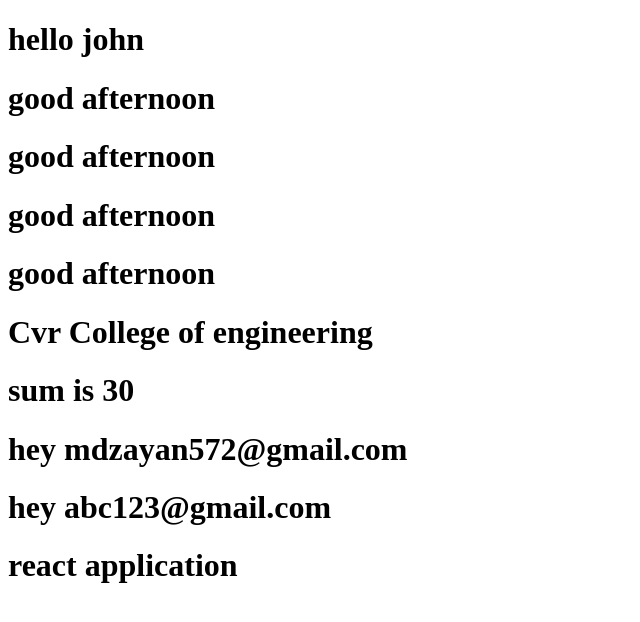
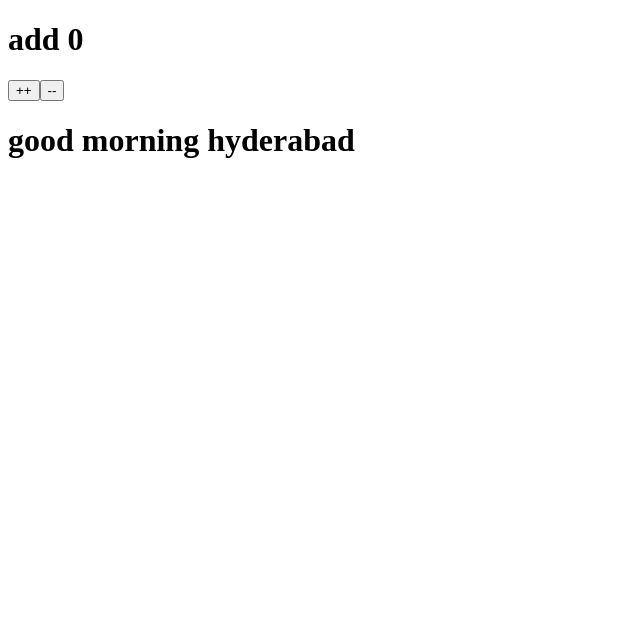
Before and after one commit to ZainUlAbideen572/react-cicd, a React (Create React App) app: page / in a window 1280 px wide. Shown: the top 622 px of the page, without its empty margins (0-640 px from the left). Built offline with nearby package versions, Linux system fonts and the light colour scheme.

Commit message:
first commit

```diff
--- a/public/index.html
+++ b/public/index.html
@@ -7,6 +7,6 @@
     <title>Document</title>
 </head>
 <body>
-    <div  id="root"></div>
+    <div id="class"></div>
 </body>
 </html>
--- a/src/App.js
+++ b/src/App.js
@@ -1,21 +1,11 @@
 import React from "react";
-import Name from "./components/Name";
-import Greet from "./components/Greet";
-import College from "./components/College"
-import Email from "./components/Email";
-import Sum from "./components/Sum";
-function App(){
-    return <div>
-        <Name value="john"/>
-        <Greet/>
-        <Greet/>
-        <Greet/>
-        <Greet/>
-        <College/>
-        <Sum/>
-        <Email value="mdzayan572@gmail.com"/>
-        <Email value="abc123@gmail.com"/>
-        <h1>react application</h1>
-        </div>
- }
- export default App;
+import Events from "./components/Events";
+class counter extends React.Component{
+   render(){
+    return<div>
+        <Events/>
+        <h1>good morning hyderabad</h1>
+    </div>
+   }
+}
+export default counter;
--- a/src/components/College.js
+++ /dev/null
@@ -1,5 +0,0 @@
-import React from "react";
-function College(){
-   return<h1>Cvr College of engineering</h1>
-}
-export default College;
--- a/src/components/Email.js
+++ /dev/null
@@ -1,5 +0,0 @@
-import React from "react";
-function Email(props){
-    return<h1>hey {props.value}</h1>
-}
-export default Email;
--- /dev/null
+++ b/src/components/Events.js
@@ -0,0 +1,23 @@
+import React from "react";
+class Events extends React.Component{
+   state={
+    count:0
+   }
+   inc=()=>{
+   const current=this.state.count
+   this.setState=({count:current+1})
+
+   }
+   dec=()=>{
+    const current=this.state.count
+    this.setState=({count:current-1})
+   }
+      render(){
+    return<div>
+        <h1>add {this.state.count}</h1>
+        <button onClick={this.inc}>++</button>
+        <button onClick={this.dec}>--</button>
+    </div>
+   }
+}
+export default Events;
--- a/src/components/Greet.js
+++ /dev/null
@@ -1,5 +0,0 @@
-import React from "react";
-function greet(){
-    return<h1>good afternoon</h1>
-}
-export default greet;
--- a/src/components/Name.js
+++ /dev/null
@@ -1,7 +0,0 @@
-import React from "react";
-
-function Name(props){
-    return<h1>hello {props.value}</h1>
-}
-
-export default Name;
--- a/src/components/Sum.js
+++ /dev/null
@@ -1,7 +0,0 @@
-function Sum(props){
-    const a=10;
-    const b=20;
-
-    return<h1>sum is {a+b}</h1>
-}
-export default Sum;
--- a/src/index.js
+++ b/src/index.js
@@ -1,4 +1,4 @@
 import React from "react";
 import  ReactDOM  from "react-dom";
-import App from "./App"
- ReactDOM.render(<App/>,document.getElementById('root'))
+import App from './App'
+ReactDOM.render(<App/>,document.getElementById('class'))
```
Also changed, not shown: 1 other file (tests, documents, lock files or other folders).
